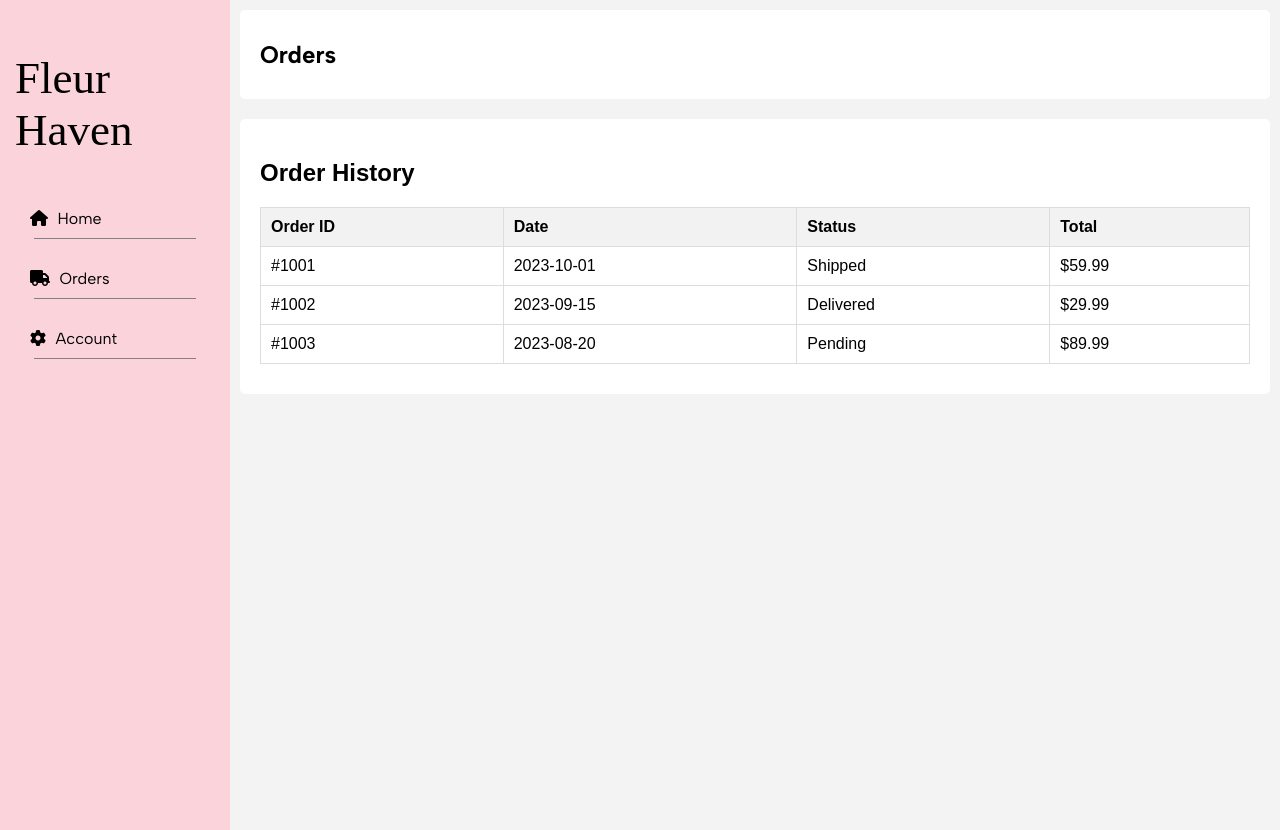
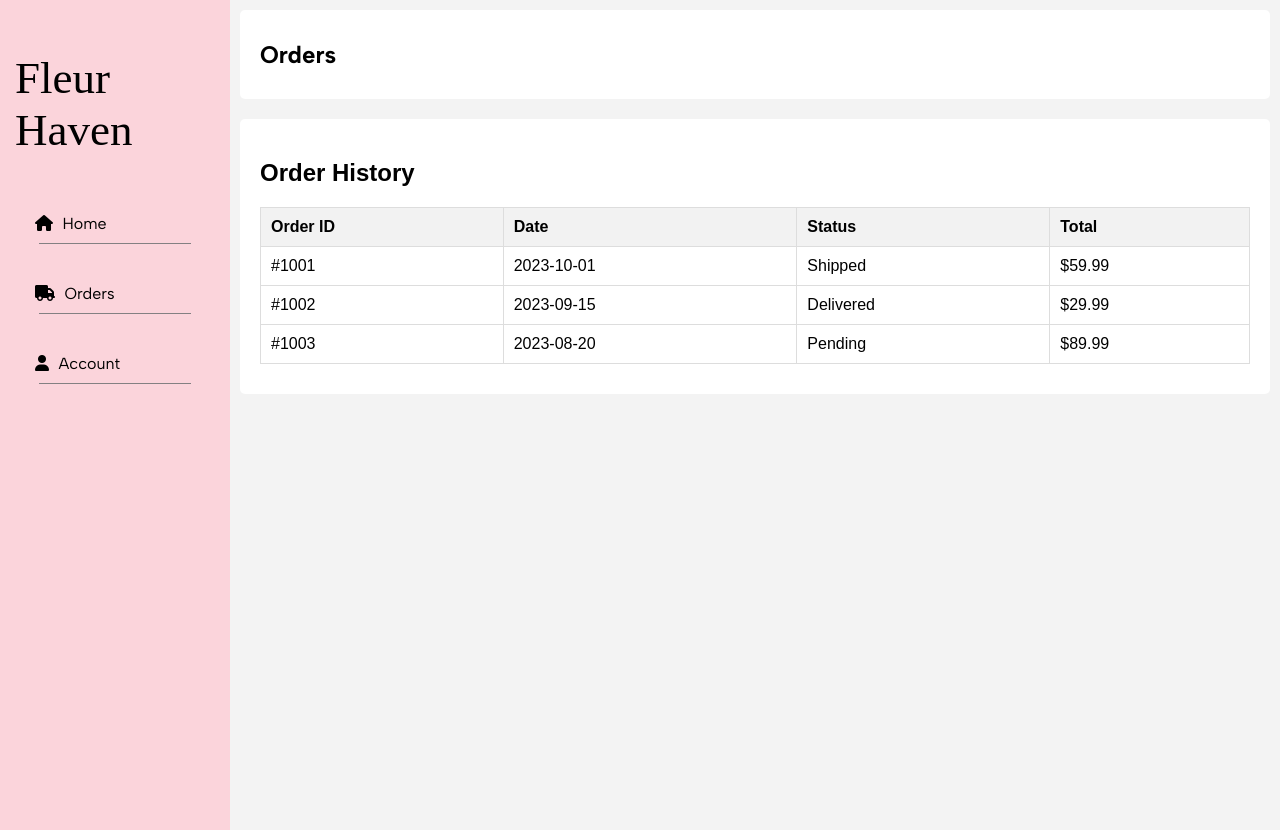
Before and after one commit to ayachi01/FleurBackend, a PHP site: page /orders.html in a window 1280 px wide. Run offline with PHP 8.4, Linux system fonts and the light colour scheme; some web fonts are replaced.

Commit message:
change icons and some small tweeks

```diff
--- a/account.css
+++ b/account.css
@@ -45,7 +45,7 @@ body {
     color: rgb(0, 0, 0);
     text-decoration: none;
     display: block;
-    padding: 15px;
+    padding: 20px;
     font-family: 'albert sans';
     transition: color 0.5s;
 }
--- a/account.html
+++ b/account.html
@@ -21,7 +21,8 @@
     <h2>Fleur Haven</h2>
     <a href="home.html"><i class="fa-solid fa-house"></i> Home </a>
     <a href="orders.html"><i class="fa-solid fa-truck"></i> Orders</a>
-    <a href="#"><i class="fas fa-cog"></i> Account</a>
+    <a href="#"><i class="fa-solid fa-user"></i> Account</a>
+    <a href="#"><i class="fa-solid fa-arrow-right-from-bracket"></i> Log Out</a>
 </div>
 
 <div class="main-content">
--- a/home.css
+++ b/home.css
@@ -43,7 +43,7 @@ body {
     color: rgb(0, 0, 0);
     text-decoration: none;
     display: block;
-    padding: 15px;
+    padding: 20px;
     font-family: 'albert sans';
     transition: color 0.5s;
 }
--- a/home.html
+++ b/home.html
@@ -18,7 +18,7 @@
         <h2>Fleur Haven</h2>
         <a href="home.html"><i class="fa-solid fa-house"></i> Home </a>
         <a href="orders.html"><i class="fa-solid fa-truck"></i> Orders</a>
-        <a href="account.html"><i class="fas fa-cog"></i> Account</a>
+        <a href="account.html"><i class="fa-solid fa-user"></i></i> Account</a>
     </div>
 
     <div class="main-content">
--- a/orders.css
+++ b/orders.css
@@ -42,7 +42,7 @@ body {
     color: rgb(0, 0, 0);
     text-decoration: none;
     display: block;
-    padding: 15px;
+    padding: 20px;
     font-family: 'albert sans';
     transition: color 0.5s;
 }
@@ -95,6 +95,7 @@ table {
     width: 100%; /* Make the table take the full width of its container */
     border-collapse: collapse; /* Collapse borders for a cleaner look */
     margin: 10px 0; /* Add margin for spacing */
+
 }
 
 th, td {
@@ -104,10 +105,13 @@ th, td {
 }
 
 th {
+    transition: color 0.5 ease;
     background-color: #f2f2f2; /* Light background for header */
     font-weight: bold; /* Make header text bold */
 }
-
+th:hover{
+    color: #092b74;
+}
 .order-history {
     background-color: white;
     border-radius: 10px;
--- a/orders.html
+++ b/orders.html
@@ -20,7 +20,7 @@
     <h2>Fleur Haven</h2>
     <a href="home.html"><i class="fa-solid fa-house"></i> Home </a>
     <a href="orders.html"><i class="fa-solid fa-truck"></i> Orders</a>
-    <a href="account.html"><i class="fas fa-cog"></i> Account</a>
+    <a href="account.html"><i class="fa-solid fa-user"></i> Account</a>
 </div>
 
 <div class="main-content">
```
